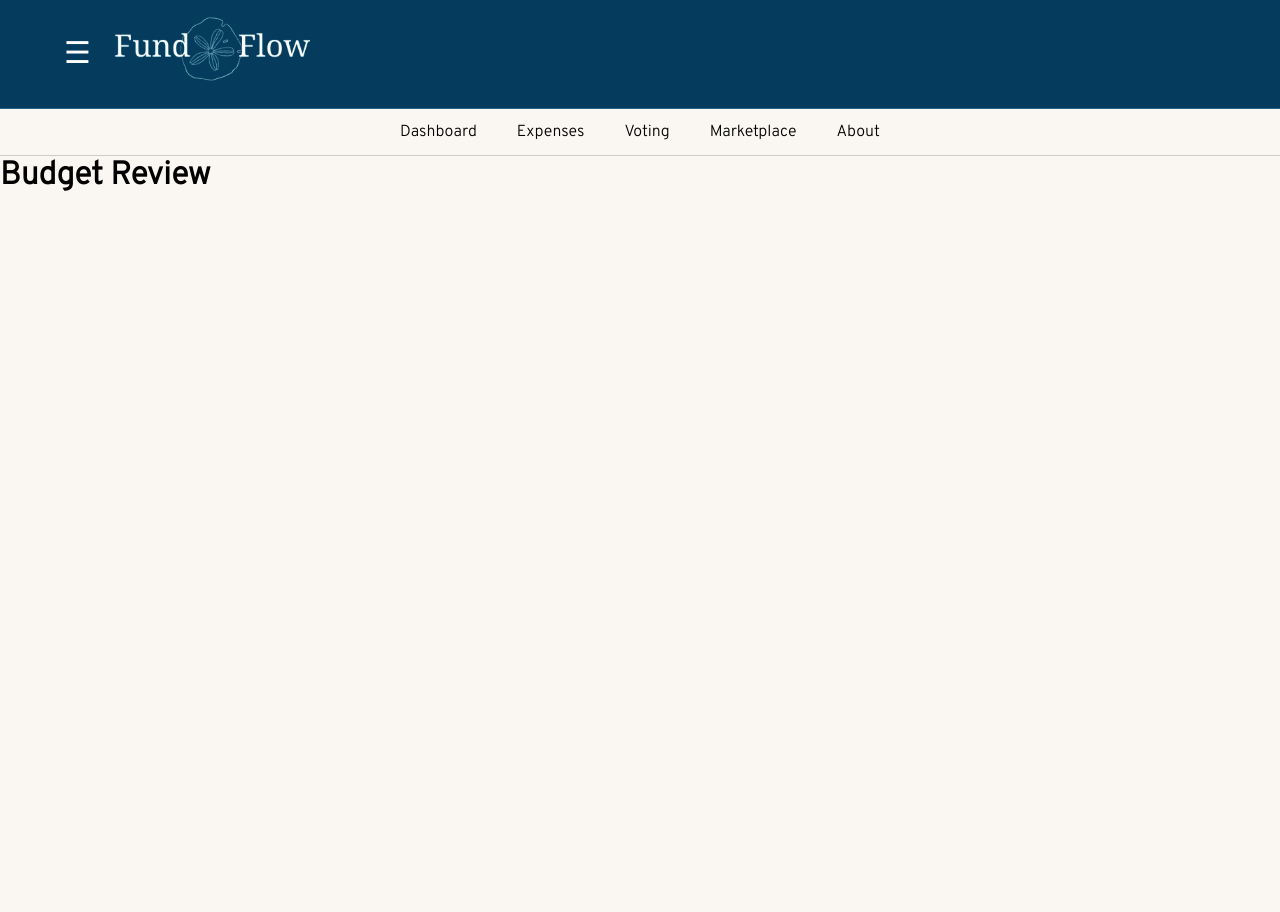
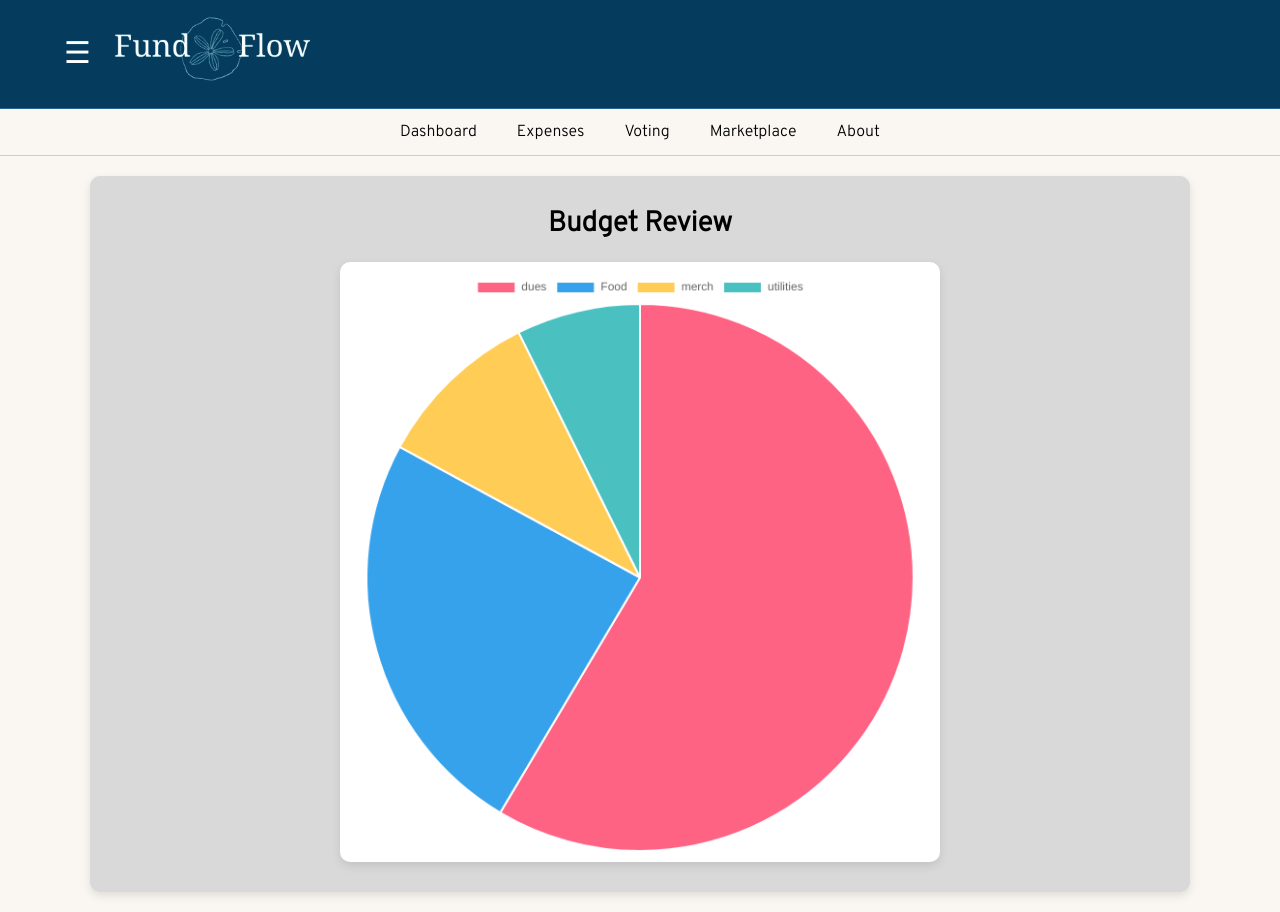
Before and after one commit to JesusLpz04/Senior-Project, a Django app: page /budgetReview/ in a window 1280 px wide. Before the commit the page ends 191 px from the top, so only its background shows below. Run offline with Django 5.2, Linux system fonts and the light colour scheme; some libraries are stand-ins or nearby versions.

Commit message:
budget review

```diff
--- /dev/null
+++ b/FundFlow/static/budgetRev.css
@@ -0,0 +1,26 @@
+
+
+h1 {
+    color: #000000;
+    font-size: 28px;
+    margin-bottom: 20px;
+    text-align: center;
+}
+
+canvas {
+    background-color: white;
+    padding: 10px;
+    border-radius: 10px;
+    box-shadow: 0px 4px 10px rgba(0, 0, 0, 0.1);
+    max-width: 600px;
+    width: 100%;
+    margin: 0 auto;
+}
+.container2 {
+    background-color: #D9D9D9;
+    padding: 30px;
+    border-radius: 10px;
+    box-shadow: 0px 4px 10px rgba(0, 0, 0, 0.1);
+    max-width: 1100px;
+    margin: 20px auto;
+}
--- a/FundFlow/templates/base.html
+++ b/FundFlow/templates/base.html
@@ -13,6 +13,7 @@
     <link rel="stylesheet" href="{% static 'registerorg.css' %}">
     <link rel="stylesheet" href="{% static 'voting.css' %}">
     <link rel="stylesheet" href="{% static 'expenses.css' %}">
+    <link rel="stylesheet" href="{% static 'budgetRev.css' %}">
 
   </head>
 
--- a/FundFlow/templates/budgetReview.html
+++ b/FundFlow/templates/budgetReview.html
@@ -1,5 +1,17 @@
 {% extends 'base.html' %}
 
 {% block content %}
-<h1>Budget Review</h1>
-{%endblock%}
+<div class="container2">
+    <h1>Budget Review</h1>
+    <canvas id="budgetChart"></canvas>
+
+    <script src="https://cdn.jsdelivr.net/npm/chart.js"></script>
+
+
+
+
+    <script>
+        {{ chart_script|safe }}
+    </script>
+</div>
+{% endblock %}
--- a/FundFlow/templates/treasuryTickets.html
+++ b/FundFlow/templates/treasuryTickets.html
@@ -2,4 +2,5 @@
 
 {% block content %}
 <h1>Treasury Tickets</h1>
+
 {%endblock%}
--- a/FundFlow/views.py
+++ b/FundFlow/views.py
@@ -4,6 +4,7 @@ from django.template import loader
 
 from .forms import CreatePollForm, CreateTicketForm
 from .models import Poll, CreateTicket
+import json
 
 def fund_flow(request):
     return HttpResponse("Hello, this is your fundflow method!")
@@ -108,5 +109,27 @@ def treasuryTickets_view(request):
     return HttpResponse(template.render())
 
 def budgetReview_view(request):
-    template = loader.get_template('budgetReview.html')
-    return HttpResponse(template.render())
+
+    expenses = {"dues": 1200, "Food": 500, "merch": 200, "utilities": 150}
+
+
+    labels = ', '.join(f'"{label}"' for label in expenses.keys())
+    values = ', '.join(str(value) for value in expenses.values())
+
+    script = f"""
+    var ctx = document.getElementById('budgetChart').getContext('2d');
+    new Chart(ctx, {{
+        type: 'pie',
+        data: {{
+            labels: [{labels}],
+            datasets: [{{
+                data: [{values}],
+                backgroundColor: ['#ff6384', '#36a2eb', '#ffcd56', '#4bc0c0', '#9966ff']
+            }}]
+        }}
+    }});
+    """
+
+    return render(request, 'budgetReview.html', {"chart_script": script})
+    # template = loader.get_template('budgetReview.html')
+    # return HttpResponse(template.render())
```
Also changed, not shown: FundFlow/models.py (+7 -0 lines).
